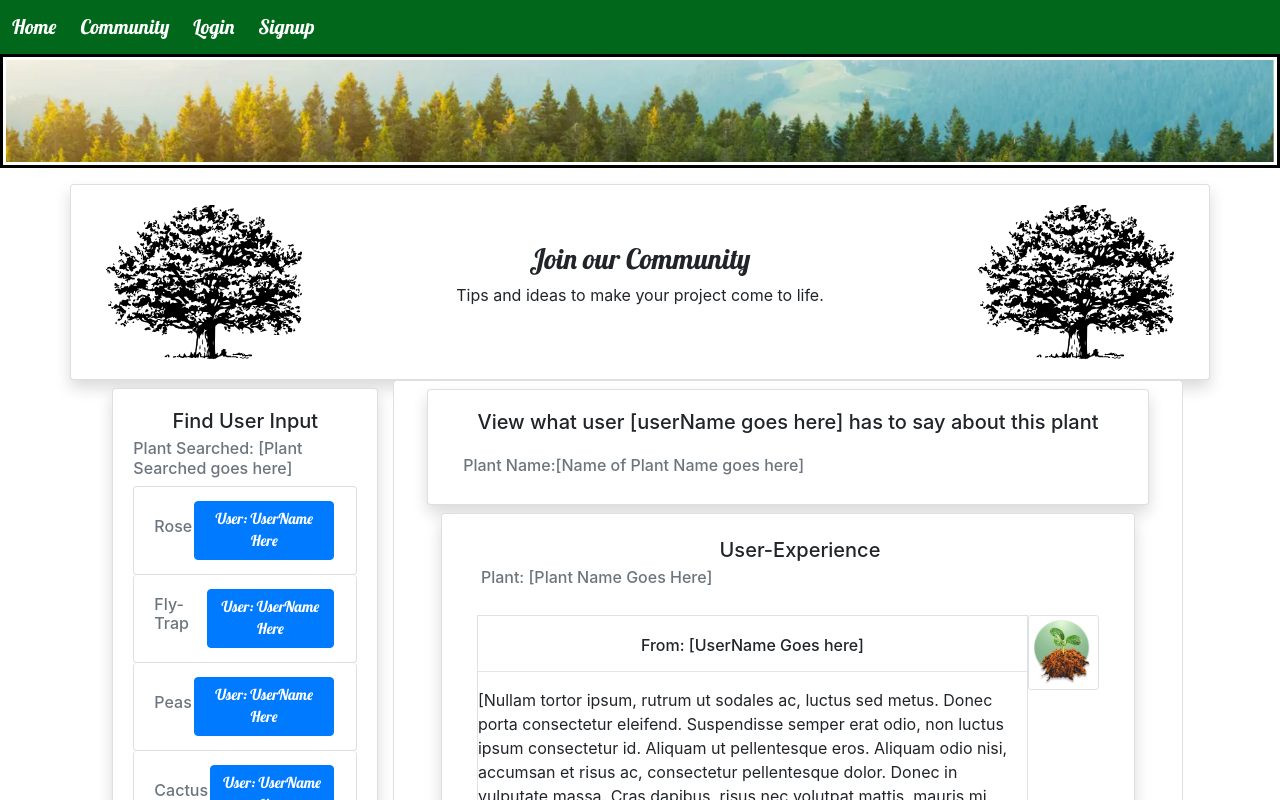
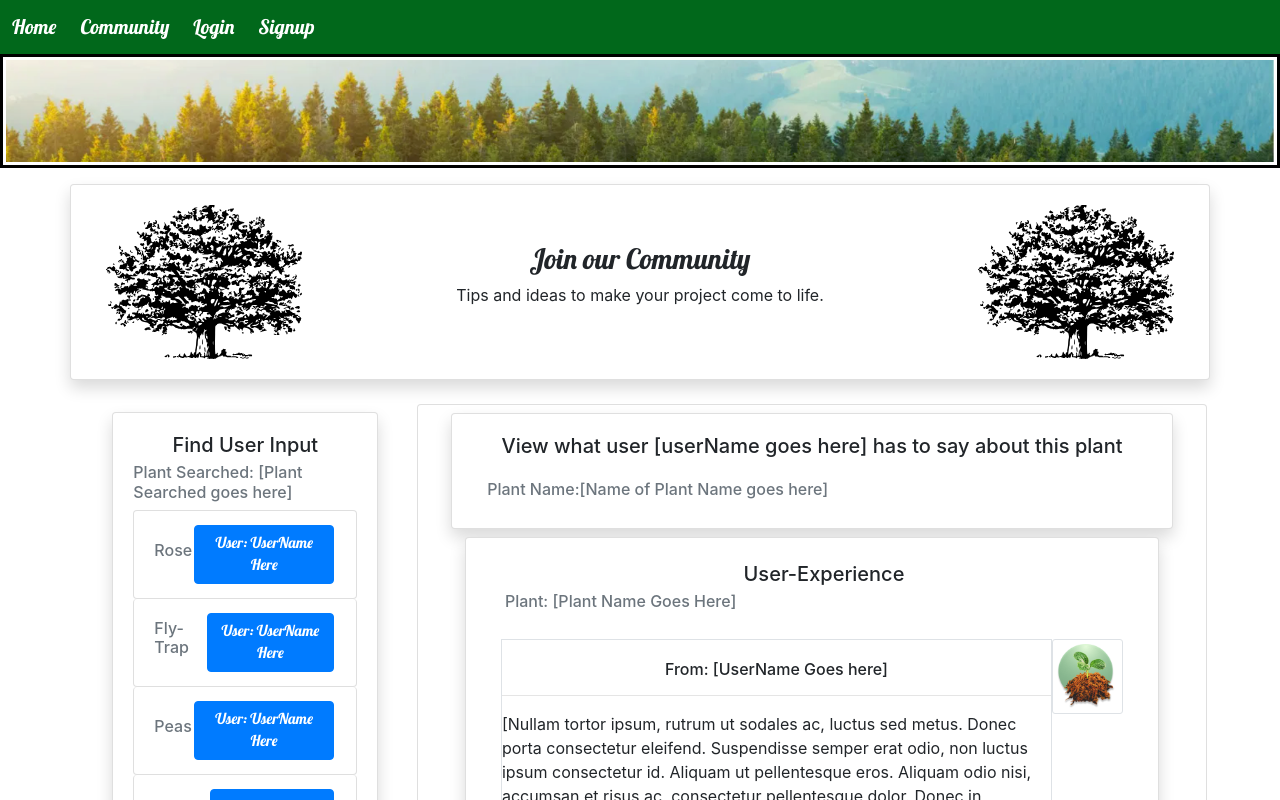
Before and after one commit to Deftone1/plant-ahead, a React (Create React App) app in the folder client/: page /community in a window 1280 px wide. Shown: the top 800 px of the page. Built offline with nearby package versions, Linux system fonts and the light colour scheme.

Commit message:
Remove unused code, add margin to community page

```diff
--- a/client/src/components/FindUserInputResults.js
+++ b/client/src/components/FindUserInputResults.js
@@ -4,7 +4,7 @@ function FindUserInputResults(props) {
 
     return (
 
-        <div className="col-md-3 col-xs-5 pt-2  ">
+        <div className="col-md-3 col-xs-5 pt-2  m-4">
             <div className=" d-flex justify-content-center   ">
                 <div className="card shadow " style={{ width: '25rem' }}>
 
--- a/client/src/components/UserExperienceCard.js
+++ b/client/src/components/UserExperienceCard.js
@@ -4,7 +4,7 @@ function UserExperienceCard(props) {
 
     return (
 
-        <div className="col-md-8 card">
+        <div className="col-md-8 card mt-4">
             <div className=" row d-flex mt-2 ">
                 <div className=" col-md-11 card shadow mx-auto" >
 
--- a/client/src/pages/Community.js
+++ b/client/src/pages/Community.js
@@ -1,6 +1,5 @@
 import React, { useState, useEffect } from "react";
 import Title from "../components/Title";
-import SearchForm from "../components/SearchForm"
 import FindUserInputResults from "../components/FindUserInputResults";
 import UserExperienceCard from "../components/UserExperienceCard";
 import JoinCommunityTitle from "../components/JoinCommunityTitle";
--- a/client/src/pages/HomePage.js
+++ b/client/src/pages/HomePage.js
@@ -1,11 +1,10 @@
-import { useEffect, useState } from "react";
-import API from "../util/API";
+import { useState } from "react";
 import "../styles/Home.css";
 import Tree from "../images/Tree.svg";
 import plantMain from "../images/plant-welcome.png";
 import Plant from "../images/Plant.png";
 import Community from "../images/Community.png";
-import { Link } from "react-router-dom";
+
 import { useSpring, animated } from "react-spring";
 
 
```
